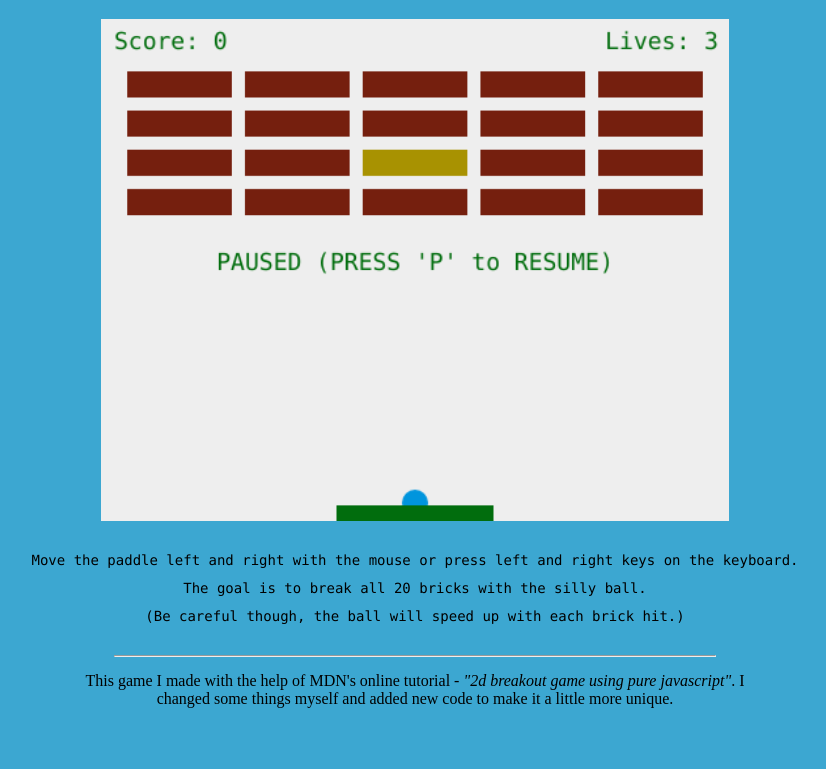
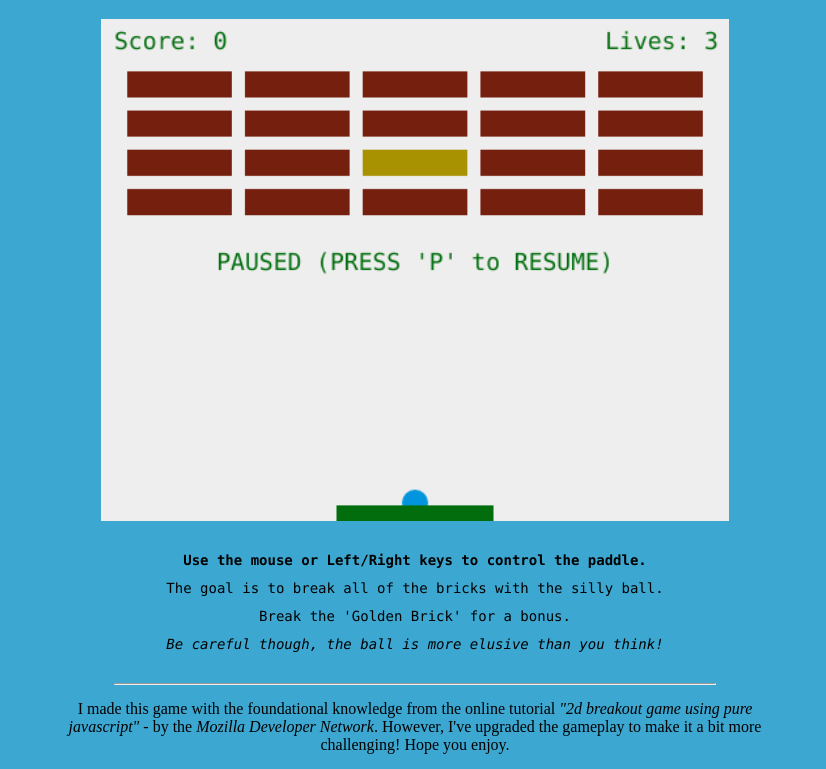
Before and after one commit to matroberts213/HTML5CanvasGame, a plain HTML site: page index.html in a window 1280 px wide. Shown: the part 77-846 px from the top of the page, without its empty margins (225-1051 px from the left). Before the commit the page ends 800 px from the top, so only its background shows below. Drawn offline with Linux system fonts and the light colour scheme.

Commit message:
Changed content in the instructions and in the footer

```diff
--- a/index.html
+++ b/index.html
@@ -17,19 +17,20 @@
     <canvas id="myCanvas" width="480" height="400"></canvas> <br />
     <div id="instructions">
       <p>
-        Move the paddle left and right with the mouse or press left and right
-        keys on the keyboard. <br />The goal is to break all 20 bricks with the
-        silly ball. <br />
-        (Be careful though, the ball will speed up with each brick hit.)
+        <b>Use the mouse or Left/Right keys to control the paddle.</b> <br />
+        The goal is to break all of the bricks with the silly ball. <br />
+        Break the 'Golden Brick' for a bonus. <br />
+        <em>Be careful though, the ball is more elusive than you think!</em>
       </p>
     </div>
     <br />
     <hr id="lineBreak" />
     <div id="footer">
       <p>
-        This game I made with the help of MDN's online tutorial -
-        <i>"2d breakout game using pure javascript"</i>. I changed some things
-        myself and added new code to make it a little more unique.
+        I made this game with the foundational knowledge from the online
+        tutorial <em>"2d breakout game using pure javascript"</em> - by the
+        <em>Mozilla Developer Network</em>. However, I've upgraded the gameplay
+        to make it a bit more challenging! Hope you enjoy.
       </p>
     </div>
     <script type="text/javascript" src="script.js"></script>
```
